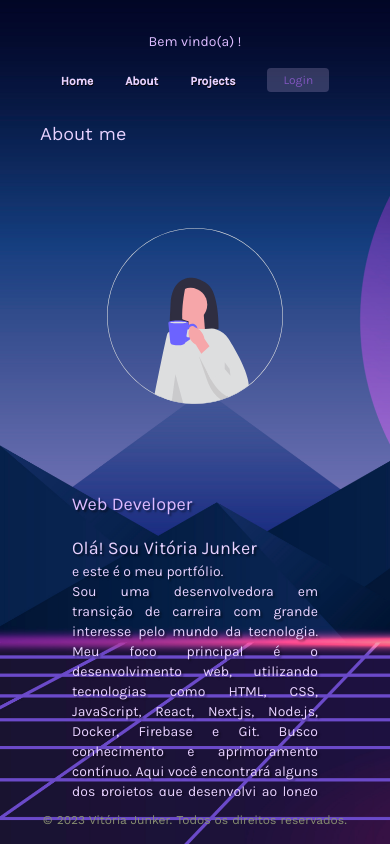
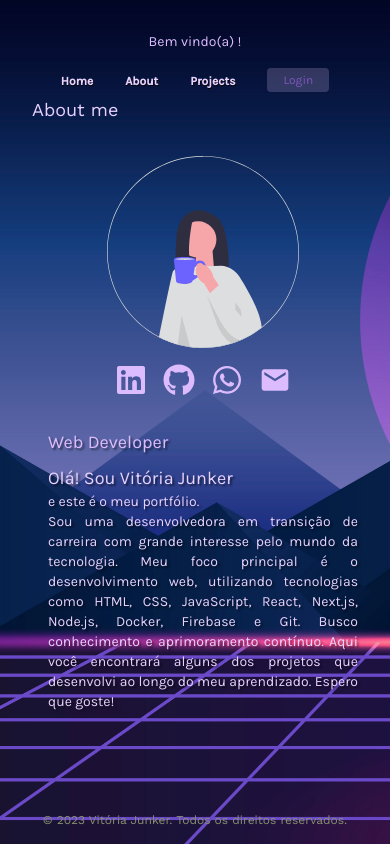
Before and after one commit to Vitoria-Junker/Portfolio, a Next.js app: page /sobre in a window 390 px wide. Built offline with nearby package versions, Linux system fonts and the light colour scheme; no server answers.

Commit message:
ajuste no responsivo

```diff
--- a/src/pages/sobre.js
+++ b/src/pages/sobre.js
@@ -4,35 +4,36 @@ import Head from "next/head";
 export default function Sobre() {
 
   return (
-      <div className="p-10">
+      <div className="p-4 pl-8 ">
       <Head>
         <title>About me | Vitória Junker</title>
         <meta name="description" content="Sessão sobre mim" />
       </Head>
-         <h2 className='text-lg md:text-3xl font-sans text-pink '>About me</h2>
-      <div className="flex justify-evenly  flex-wrap h-screen p-8 ">
-      <div className="items-center mb-8">
+         <h2 className='text-lg md:text-2xl font-sans text-pink '>About me</h2>
+      <div className="flex justify-evenly  flex-wrap w-full h-full overflow-auto mx-auto p-4">
+      <div className="flex flex-col items-center mb-8">
           <img
             src="/image/coffee.svg"
             alt="vitoria-avatar"
-            className="max-w-xs pt-12 h-56 w-56 md:h-80 md:w-80 lg:h-80 lg:w-80"
+            className="max-w-xs pt-4 pb-4 h-56 w-56 md:h-70 md:w-70 "
           />
+          <Contacts/>
         </div>
         <div className="flex flex-col text-justify md:w-2/5"
         style={{ textShadow: "2px 2px 2px rgba(0, 0, 0, 0.5)" }}>
-          <h2 className="text-lg md:text-xl text-pink-2 text-initial mb-4"
+          <h2 className="text-lg md:text-xl text-pink-2 text-initial mb-2"
           style={{ textShadow: "2px 2px 2px rgba(0, 0, 0, 0.5)" }}>
             Web Developer
           </h2>
-          <p className="max-w-lg  text-sm md:text-base text-pink pb-8">
-            <span className="text-lg md:text-3xl"> Olá! Sou Vitória Junker </span> <br/> e este é o meu portfólio. <br/>
+          <p className="max-w-lg  text-sm md:text-sm text-pink pb-4">
+            <span className="text-lg md:text-2xl"> Olá! Sou Vitória Junker </span> <br/> e este é o meu portfólio. <br/>
             Sou uma desenvolvedora em transição de carreira com grande interesse pelo mundo da tecnologia.
             Meu foco principal é o desenvolvimento web, utilizando tecnologias como HTML, CSS, JavaScript, React, Next.js, Node.js, Docker, Firebase e Git.
             Busco conhecimento e aprimoramento contínuo.
             Aqui você encontrará alguns dos projetos que desenvolvi ao longo do meu aprendizado.
             Espero que goste!
           </p>
-          <Contacts/>
+
         </div>
       </div>
       </div>
```
